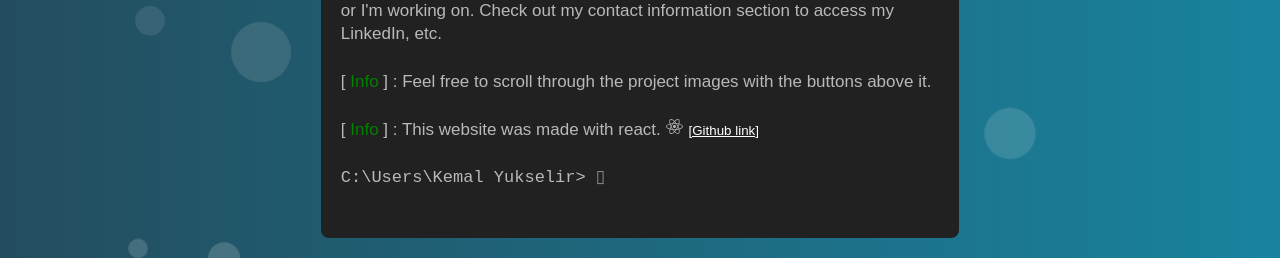
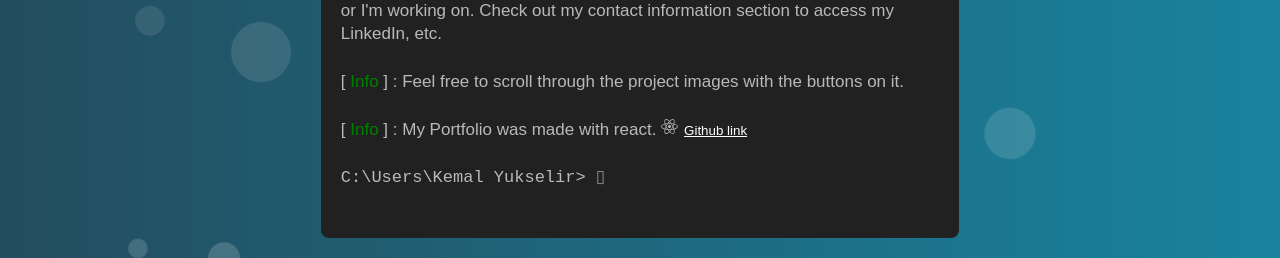
Before and after one commit to KemalYukselir/portfolio-website, a React (Create React App) app: page / in a window 1280 px wide. Shown: the part 595-853 px from the top of the page. Built offline with nearby package versions, Linux system fonts and the light colour scheme; a web font is replaced by a local one.

Commit message:
fixed wordings on terminal screen

```diff
--- a/src/Components/Home.js
+++ b/src/Components/Home.js
@@ -37,9 +37,9 @@ const Home = () => {
               <div>[ <span className='terminal-info'>Info</span> ] : Welcome to my portfolio, which consists of projects I have completed or I'm working on.
                 Check out my contact information section to access my LinkedIn, etc.</div>
               <br/>
-              <div>[ <span className='terminal-info'>Info</span> ] : Feel free to scroll through the project images with the buttons above it.</div>
+              <div>[ <span className='terminal-info'>Info</span> ] : Feel free to scroll through the project images with the buttons on it.</div>
               <br/>
-              <div>[ <span className='terminal-info'>Info</span> ] : This website was made with react. <FaReact/><button><a href="https://github.com/KemalYukselir/portfolio-website" target="_blank" rel="noreferrer">[Github link]</a></button></div>
+              <div>[ <span className='terminal-info'>Info</span> ] : My Portfolio was made with react. <FaReact/><button><a href="https://github.com/KemalYukselir/portfolio-website" target="_blank" rel="noreferrer">Github link</a></button></div>
               <br/>
               C:\Users\Kemal Yukselir{">"} <span className="vertical-line-animation">▯</span>
             </div>
```
